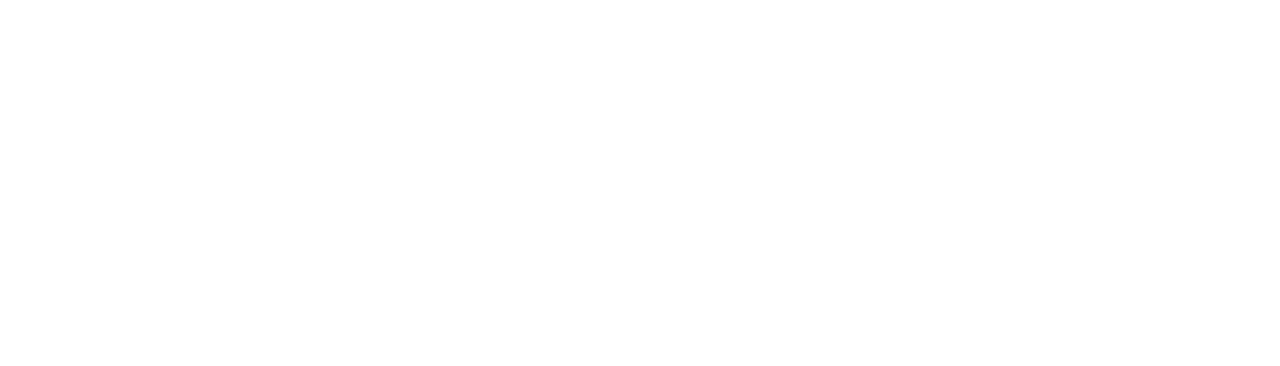
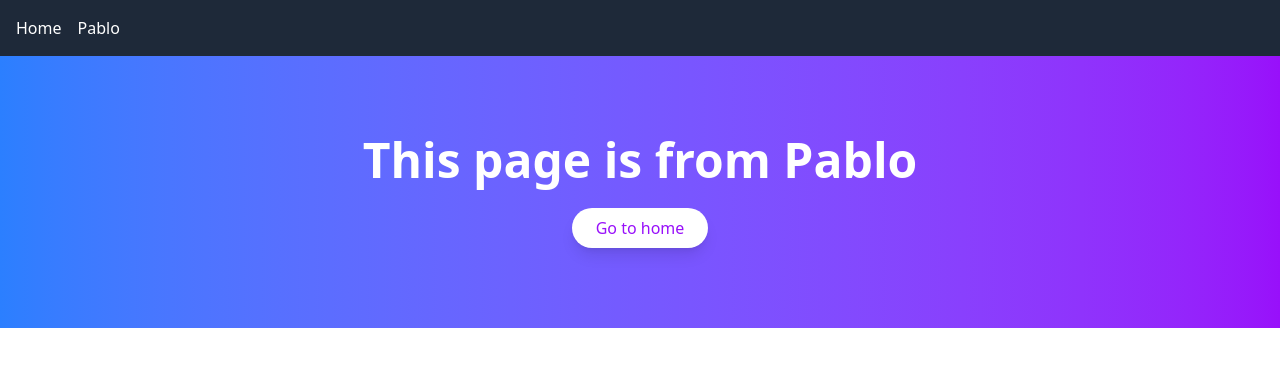
Before and after one commit to Donivanes/github-colaboration-clase, a React (Vite) app: page /pablo in a window 1280 px wide. Before the commit this address had no page. Shown: the top 366 px of the page. Built offline with nearby package versions, Linux system fonts and the light colour scheme.

Commit message:
feat: new pablo page

```diff
--- a/src/App.jsx
+++ b/src/App.jsx
@@ -1,12 +1,14 @@
 import { Routes, Route } from 'react-router';
 import { Home } from './routes/Home';
 import { Navbar } from './components/Navbar';
+import Pablo from './routes/Pablo';
 
 const App = () => {
   return (
     <Routes>
       <Route element={<Navbar />}>
         <Route path="/" element={<Home />} />
+        <Route path="/pablo" element={<Pablo />} />
       </Route>
     </Routes>
   );
--- a/src/components/Navbar/index.jsx
+++ b/src/components/Navbar/index.jsx
@@ -3,9 +3,12 @@
 export const Navbar = () => {
   return (
     <>
-      <nav className='bg-gray-800 text-white p-4'>
+      <nav className='bg-gray-800 text-white p-4 flex gap-4'>
         <NavLink to="/" end>
           Home
+        </NavLink>
+        <NavLink to="/pablo" end>
+          Pablo
         </NavLink>
       </nav>
       <Outlet />
--- /dev/null
+++ b/src/routes/Pablo.jsx
@@ -0,0 +1,21 @@
+import { NavLink } from "react-router";
+
+const Pablo = () => {
+  return (
+    <section className="bg-gradient-to-r from-blue-500 to-purple-600 text-white py-20">
+      <div className="container mx-auto px-4">
+        <div className="max-w-3xl mx-auto text-center">
+          <h1 className="text-4xl md:text-5xl font-bold mb-6">
+            This page is from Pablo
+          </h1>
+
+          <button className="bg-white text-purple-600 hover:bg-gray-100 font-medium py-2 px-6 rounded-full shadow-lg transition duration-300">
+            <NavLink to="/"> Go to home</NavLink>
+          </button>
+        </div>
+      </div>
+    </section>
+  );
+};
+
+export default Pablo;
```
